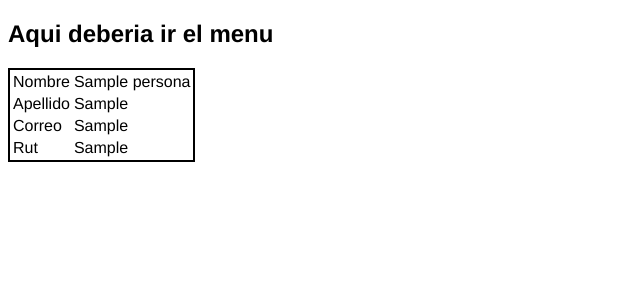
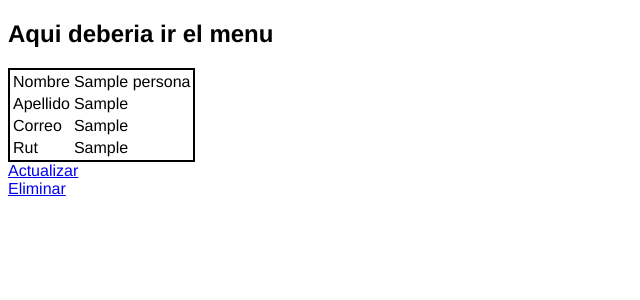
Before and after one commit to cursosDuoc/progWeb2021_intro_django, a Django app: page /personas/detalles/1 in a window 1280 px wide. Shown: the top 300 px of the page, without its empty margins (0-640 px from the left). Run offline with Django 3.2, Linux system fonts and the light colour scheme; tables that the repository leaves empty hold one stand-in row (Sample ...).

Commit message:
Agregamos operacion de actualizar y eliminar

```diff
--- a/gestorpersonas/templates/gestorpersonas/detalles_persona.html
+++ b/gestorpersonas/templates/gestorpersonas/detalles_persona.html
@@ -16,5 +16,6 @@
         </tr>
 
     </table>
-
+    <a href="{% url 'persona_actualizar' pk=persona.pk %}"> Actualizar </a>     <br>
+    <a href="{% url 'persona_eliminar' pk=persona.pk %}"> Eliminar </a>     <br>
     {% endblock %}
--- a/gestorpersonas/urls.py
+++ b/gestorpersonas/urls.py
@@ -5,4 +5,6 @@ urlpatterns = [
     path('', views.lista_personas, name="lista_personas"),
     path('detalles/<int:pk>', views.detalles_persona, name='detalles_persona'),
     path('persona_nueva', views.persona_nueva, name="persona_nueva"),
+    path('persona_actualizar/<int:pk>', views.persona_actualizar, name="persona_actualizar"),
+    path('persona_eliminar/<int:pk>', views.persona_eliminar, name="persona_eliminar"),
 ]
--- a/gestorpersonas/views.py
+++ b/gestorpersonas/views.py
@@ -26,3 +26,27 @@ def persona_nueva(request) :
     else :
         formulario = PersonasForm()
     return render(request,'gestorpersonas/persona_nueva.html', {'form' : formulario} )
+
+def persona_actualizar(request, pk) :
+    persona = get_object_or_404(Persona, pk=pk)
+    if request.method == "POST" :
+        formulario = PersonasForm(data = request.POST, instance = persona)
+        if formulario.is_valid():
+            formulario.save()
+            return redirect('detalles_persona', pk = persona.pk)
+    else :
+        # Recuperamos los datos de la persona que queremos actualizar:
+        formulario = PersonasForm(instance=persona)
+    return render(request,'gestorpersonas/persona_actualizar.html', {'form' : formulario} )
+
+def persona_eliminar(request, pk) :
+    persona = get_object_or_404(Persona, pk=pk)
+    if request.method == "POST" :
+        persona.delete()
+        return redirect('lista_personas')
+    else :
+        formulario = PersonasForm(instance=persona)
+        # esto es solo para deshabilitar los campos del formulario...
+        for campo in formulario.fields :
+            formulario.fields[campo].disabled = True
+        return render(request,'gestorpersonas/persona_eliminar.html', {'form' : formulario} )
```
Also changed, not shown: gestorpersonas/templates/gestorpersonas/persona_actualizar.html (added, +10 -0 lines), gestorpersonas/templates/gestorpersonas/persona_eliminar.html (added, +10 -0 lines).
